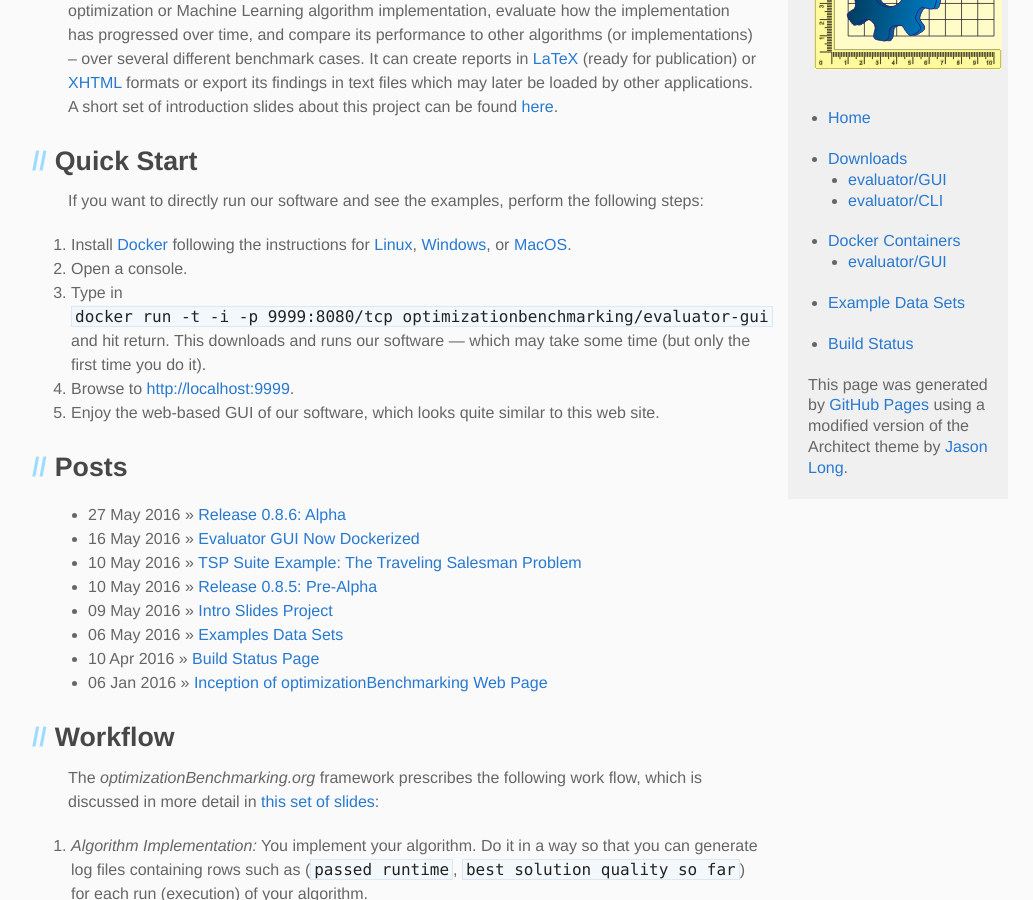
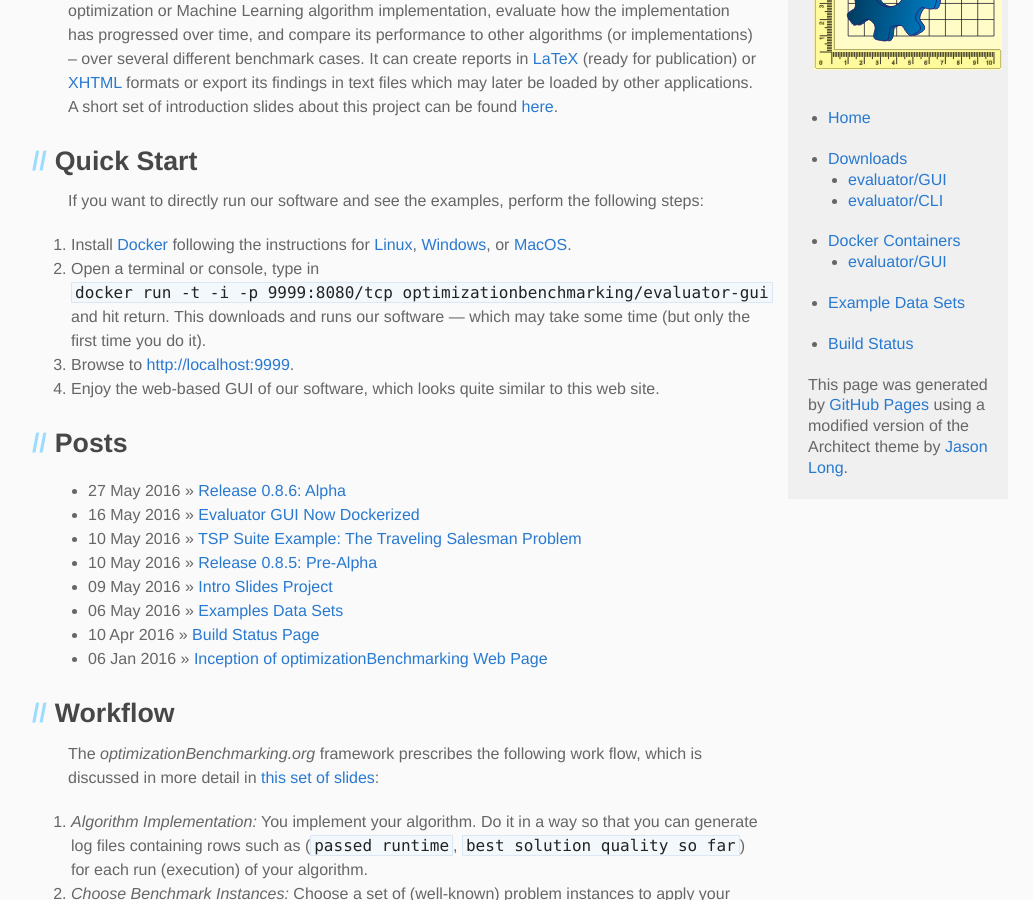
Before and after one commit to optimizationBenchmarking/optimizationBenchmarking.github.io, a Jekyll site: the page built from index.md, in a window 1280 px wide and 900 px high, scrolled down 316 px. Shown: the whole window, without its empty margins (102-1135 px from the left). Built offline with Jekyll 4.4.1, drawn with Linux system fonts in a browser that asks for light colours.

Commit message:
Finaly Layout of Quick Start

```diff
--- a/index.md
+++ b/index.md
@@ -11,8 +11,7 @@ This is the main website of the *optimizationBenchmarking.org* framework, a `Jav
 If you want to directly run our software and see the examples, perform the following steps:
 
 1. Install [Docker](http://www.docker.com) following the instructions for [Linux](https://docs.docker.com/linux/step_one/), [Windows](https://docs.docker.com/windows/step_one/), or [MacOS](https://docs.docker.com/mac/step_one/).
-2. Open a console.
-3. Type in <code class="highlighter-rouge" style="white-space:nowrap">docker&nbsp;run&nbsp;-t&nbsp;-i&nbsp;-p&nbsp;9999:8080/tcp&nbsp;optimizationbenchmarking/evaluator-gui</code> and hit return. This downloads and runs our software &mdash; which may take some time (but only the first time you do it).
+2. Open a terminal or console, type in <code class="highlighter-rouge" style="white-space:nowrap">docker&nbsp;run&nbsp;-t&nbsp;-i&nbsp;-p&nbsp;9999:8080/tcp&nbsp;optimizationbenchmarking/evaluator-gui</code> and hit return. This downloads and runs our software &mdash; which may take some time (but only the first time you do it).
 4. Browse to [http://localhost:9999](http://localhost:9999).
 5. Enjoy the web-based GUI of our software, which looks quite similar to this web site.
 
```
